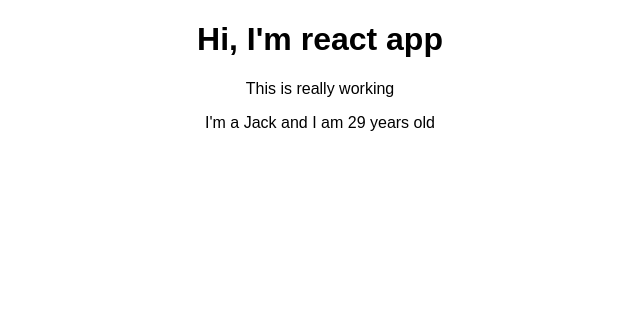
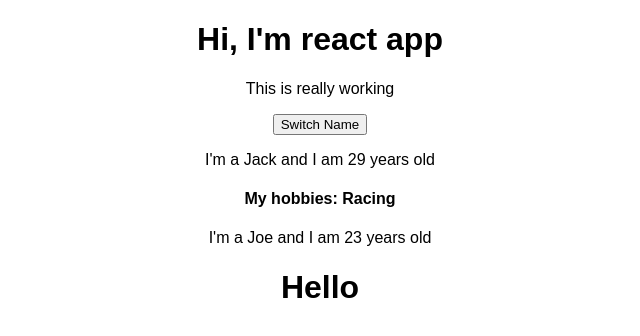
Before and after one commit to bbaral/react-app, a React (Create React App) app: page / in a window 1280 px wide. Shown: the top 336 px of the page, without its empty margins (320-960 px from the left). Built offline with nearby package versions, Linux system fonts and the light colour scheme.

Commit message:
Person and children demo

```diff
--- a/src/App.js
+++ b/src/App.js
@@ -8,7 +8,11 @@ class App extends Component {
       <div className="App">
         <h1>Hi, I'm react app</h1>
         <p>This is really working</p>
-          <Person name='Jack' age='29' />
+          <button>Switch Name</button>
+          <Person name='Jack' age='29' >My hobbies: Racing</Person>
+          <Person name='Joe' age='23' >
+              <h1>Hello</h1>
+          </Person>
       </div>
     );
   }
--- a/src/Person/Person.js
+++ b/src/Person/Person.js
@@ -1,7 +1,12 @@
 import React from 'react';
 
 const person = (props) => {
-    return  <p>I'm a {props.name} and I am {props.age} years old</p>
+    return  (
+        <div>
+            <p>I'm a {props.name} and I am {props.age} years old</p>
+            <h4>{props.children}</h4>
+        </div>
+    )
 };
 
 export default person;
```
